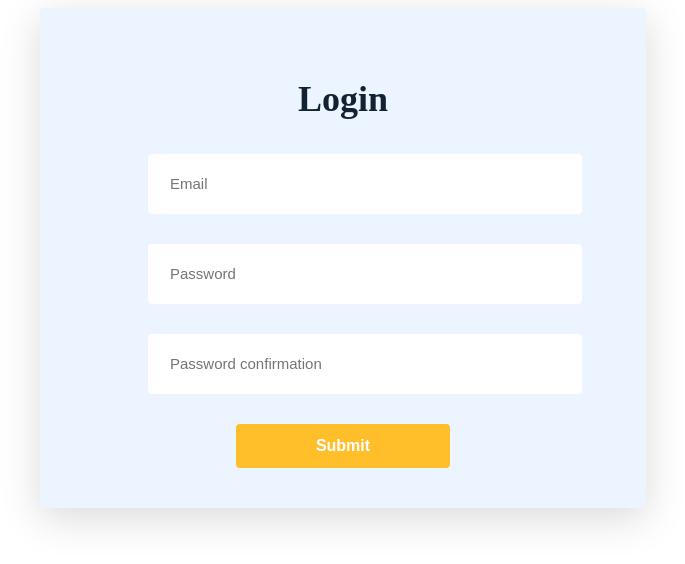
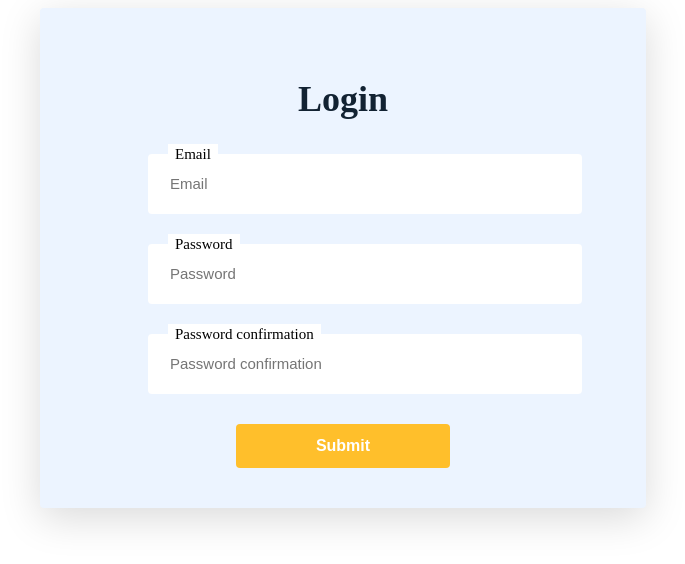
Before and after one commit to volbur/tezos, a Vue app: page / in a window 1280 px wide. Shown: the top 564 px of the page, without its empty margins (297-982 px from the left). Built offline with nearby package versions, Linux system fonts and the light colour scheme.

Commit message:
Добавляю label і налаштовую компонент UiInput.vue

```diff
--- a/src/App.vue
+++ b/src/App.vue
@@ -2,6 +2,7 @@
   <form class="form" @submit.prevent="submitHandler">
     <h2 class="form__title">Login</h2>
     <ui-input
+      :id="id.email"
       :isValid="valid.email"
       type="text"
       placeholder="Email"
@@ -10,6 +11,7 @@
     ></ui-input>
 
     <ui-input
+      :id="id.password"
       :isValid="valid.password"
       type="password"
       placeholder="Password"
@@ -18,6 +20,7 @@
     ></ui-input>
 
     <ui-input
+      :id="id.passwordConfirmation"
       :isValid="valid.passwordConfirmation"
       type="password"
       placeholder="Password confirmation"
@@ -48,6 +51,11 @@ export default {
         email: "",
         password: "",
         passwordConfirmation: "",
+      },
+      id: {
+        email: "input-email",
+        password: "input-password",
+        passwordConfirmation: "input-password-confirmation",
       },
     };
   },
--- a/src/components/UiInput.vue
+++ b/src/components/UiInput.vue
@@ -1,6 +1,8 @@
 <template>
   <div class="form__control">
+    <label :for="id">{{ placeholder }}</label>
     <input
+      :id="id"
       :class="{ invalid: error, valid: isValid }"
       :type="type"
       :placeholder="placeholder"
@@ -14,6 +16,7 @@
 <script>
 export default {
   props: {
+    id: String,
     isValid: Boolean,
     type: {
       type: String,
@@ -32,6 +35,19 @@ export default {
 </script>
 
 <style scoped>
+.form__control {
+  position: relative;
+}
+label {
+  position: absolute;
+  top: 0;
+  left: 20px;
+  transform: translateY(-50%);
+  padding: 0 7px;
+  font-size: 15px;
+  line-height: 20px;
+  background-color: #fff;
+}
 input {
   padding: 0 22px;
   width: 390px;
```
